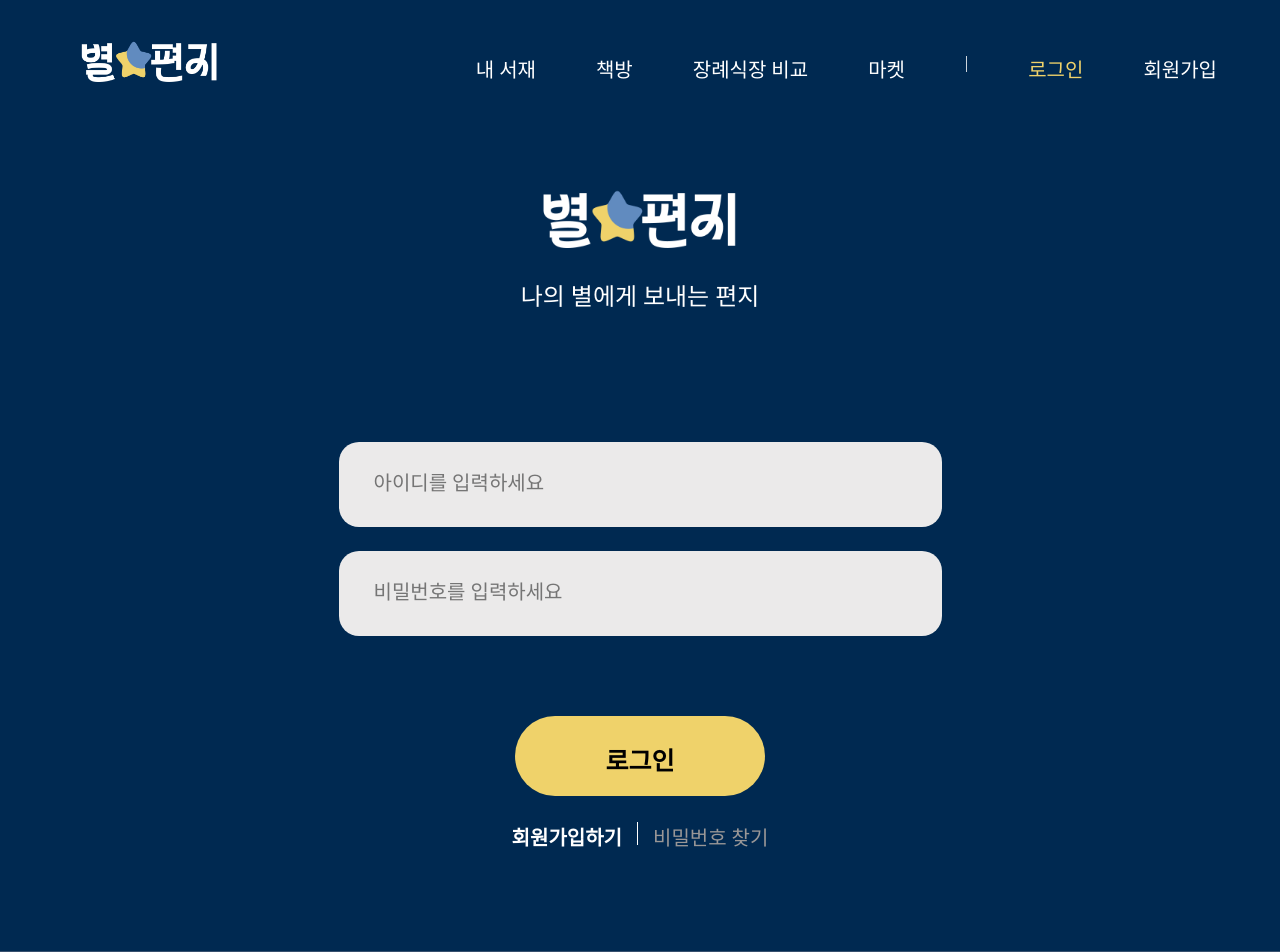
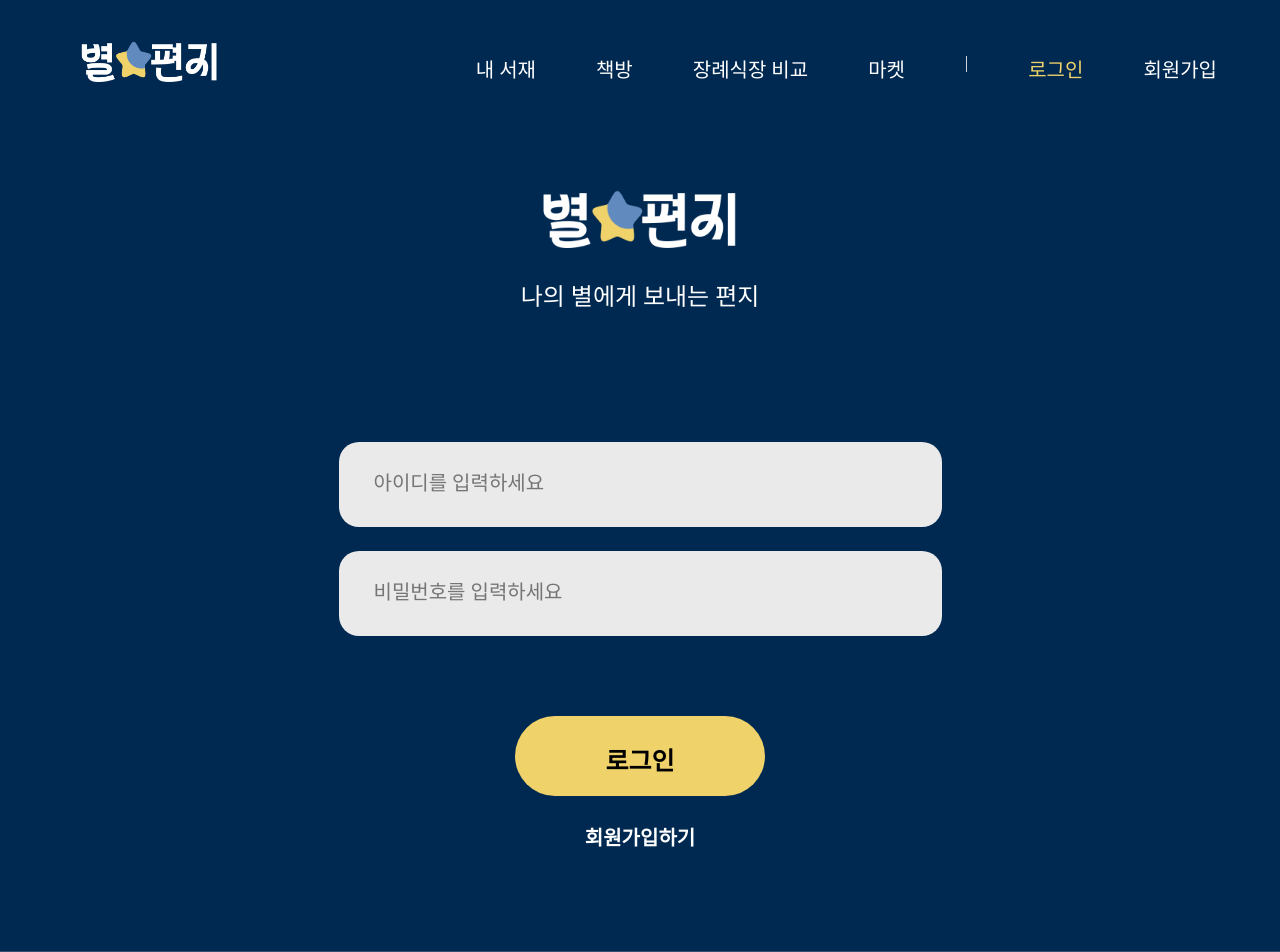
Before and after one commit to likelion12th-team2/starletter_FE, a React (Create React App) app: page /login in a window 1280 px wide. Shown: the top 952 px of the page. Built offline with nearby package versions, Linux system fonts and the light colour scheme; a web font is replaced by a local one.

Commit message:
로그인창수정

```diff
--- a/src/pages/Login.jsx
+++ b/src/pages/Login.jsx
@@ -150,8 +150,8 @@ const Login = () => {
             <div id="join" onClick={goJoin}>
               회원가입하기
             </div>
-            <div id="bar"> | </div>
-            <div id="pw">비밀번호 찾기</div>
+            {/* <div id="bar"> | </div>
+            <div id="pw">비밀번호 찾기</div> */}
           </L.Condition>
         </L.Content>
       </form>
```
